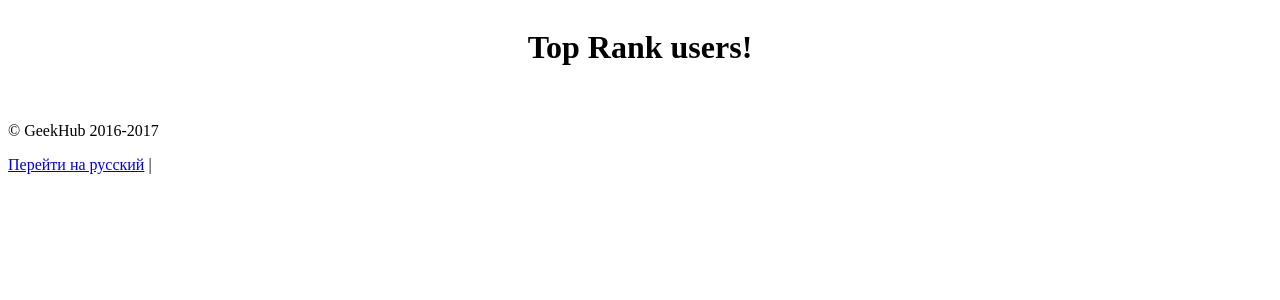
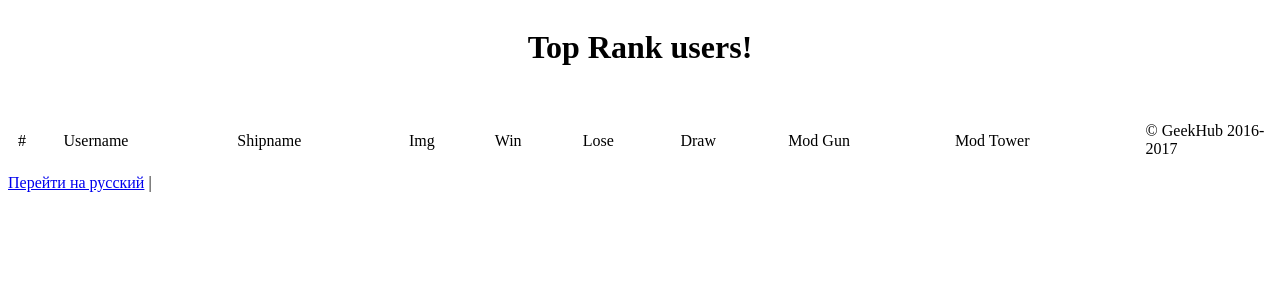
Before and after one commit to Lunberg88/project, a Yii app: template frontend/views/toprank/index.php in a window 1280 px wide. Shown: the top 300 px of the page. Run offline with PHP 8.4 and a stand-in for Yii, Linux system fonts and the light colour scheme; the template is opened without the code that fills it, so the values that code supplies are empty; some libraries are stand-ins or nearby versions.

Commit message:
toprank fixes

```diff
--- a/frontend/views/toprank/index.php
+++ b/frontend/views/toprank/index.php
@@ -4,12 +4,39 @@
 <div align="center"><h1><b><?=Yii::t('app', 'Top Rank users') ?>!</b></h1></div>
 <br>
 <p>
-    <?php
-    foreach ($userships as $ships) {
-     //   echo $ships->user_id.'<br>';
-     //   echo $ships->ship_id.'<br>';
-      echo $ships->ship_id.'<br>';
-        echo $ships->username.'<br><hr>';
-    }
-    ?>
+    <div width="90%">
+
+<table align="left" width="90%" cellpadding="5" cellspacing="5" class="toprank">
+        <tr class="toph">
+            <td>#</td>
+            <td><?=Yii::t('app', 'Username') ?></td>
+            <td><?=Yii::t('app', 'Shipname') ?></td>
+            <td><?=Yii::t('app', 'Img') ?></td>
+            <td><?=Yii::t('app', 'Win') ?></td>
+            <td><?=Yii::t('app', 'Lose') ?></td>
+            <td><?=Yii::t('app', 'Draw') ?></td>
+            <td><?=Yii::t('app', 'Mod Gun') ?></td>
+            <td><?=Yii::t('app', 'Mod Tower') ?></td>
+        </tr>
+<?php
+ $i = 1;
+ foreach ($userships as $ships) {
+?>
+    <tr>
+        <td><?=$i?></td>
+        <td><h3><b><?=$ships->user->username ?></b></h3></td>
+        <td><?=$ships->ship->name ?> [<?=$ships->ship->lvl ?>]</td>
+        <td><img width="140" src="../img/ships/<?=$ships->ship->name ?>.png"></td>
+        <td><?=$ships->user->win ?></td>
+        <td><?=$ships->user->lose ?></td>
+        <td><?=$ships->user->draw ?></td>
+        <td><?php if($ships->mod_gun !=1) { echo "<img width='30' src='../img/stock_gun.png'>"; } else { echo "<img title='Modify' width='30' src='../img/mod_gun.png'>"; } ?></td>
+        <td><?php if($ships->mod_tower !=1) { echo "<img width='30' src='../img/stock_tower.png'>"; } else { echo "<img title='Modify' width='30' src='../img/mod_tower.png'>"; } ?></td>
+    </tr>
+<?php
+  ++$i;
+ }
+?>
+</table>
+    </div>
 </p>
```
Also changed, not shown: frontend/controllers/ToprankController.php (+4 -37 lines).
